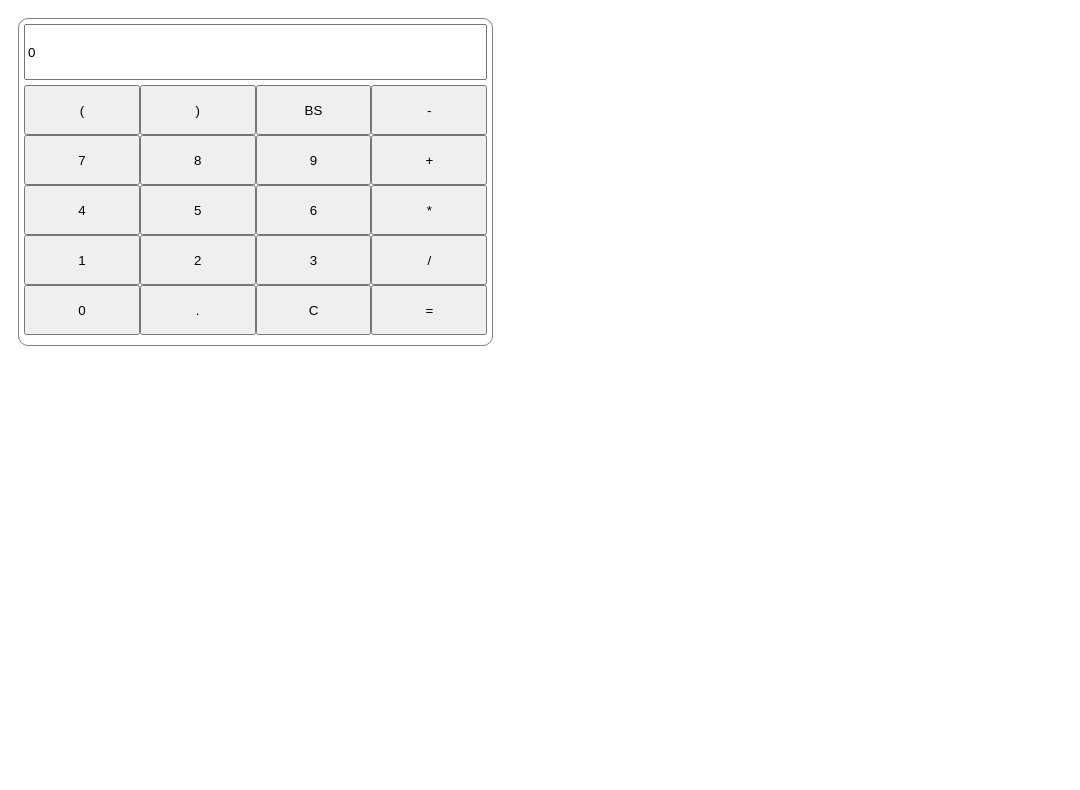
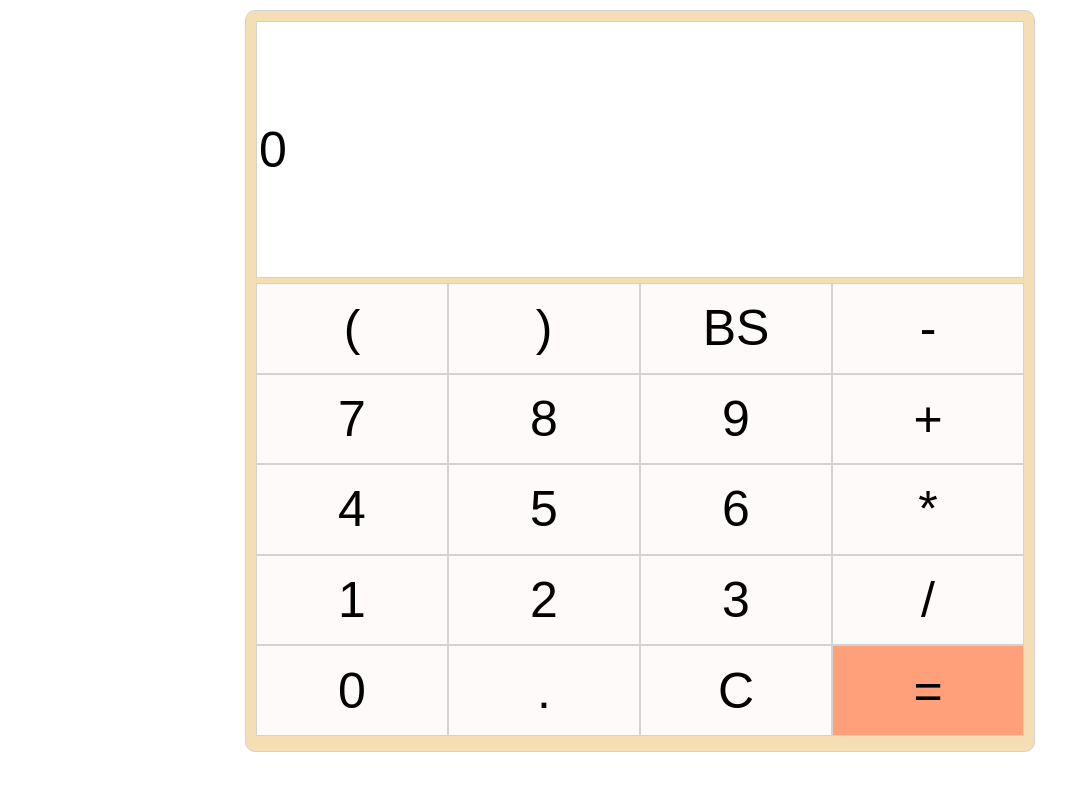
Before and after one commit to Boganowskiy/myCalculator, a React (Create React App) app: page / in a window 1280 px wide. Shown: the top 790 px of the page, without its empty margins (0-1080 px from the left). Built offline with nearby package versions, Linux system fonts and the light colour scheme.

Commit message:
Added some adaptive properties in css

```diff
--- a/src/style/styles.css
+++ b/src/style/styles.css
@@ -1,26 +1,73 @@
 .board {
-  display: inline-flex;
-  flex-wrap: wrap;
+  border: solid 1px lightgrey;
+  border-radius: 10px;
+  background-color: wheat;
+  display:flex;
   flex-direction: column;
-  border: solid 1px grey;
-  border-radius: 10px;
-  padding: 5px;
-  margin: 10px;
-
+  font-size: 50px;
+  margin: 10px auto;
+  padding: 10px;
+  width: 80vw;
 }
 
 input[type='text'] {
-  flex-grow: 2;
-  min-height: 50px;
+  border: 1px solid lightgrey;
+  font-size: 1em;
+  flex: 1 1 10vh;
 }
 
 .keyboard {
-  display: flex;
+  flex: 1 1 40vh;
+  display:flex;
   flex-wrap: wrap;
   padding: 5px 0px;
+
 }
 
 .button {
   flex: 1 1 25%;
-  min-height: 50px;
+  font-size: 1em;
+  min-height: 150px;
+  background-color: #FFFAFA;
+  border: 1px solid #D3D3D3;
 }
+
+.equalBtn {
+  background-color: LightSalmon;
+}
+
+@media (min-width: 750px) {
+  .board {
+    width: 70vw;
+  }
+
+  input[type='text'] {
+    flex: 1 1 15vh;
+  }
+
+  .keyboard {
+    flex: 1 1 40vh;
+  }
+
+  .button {
+    min-height: 50px;
+  }
+}
+
+@media (min-width: 990px) {
+  .board {
+    width: 60vw;
+    height: 90vh;
+  }
+  input[type='text'] {
+    flex: 1 1 15vh;
+  }
+
+  .keyboard {
+    flex: 1 1 40vh;
+  }
+
+  .button {
+    min-height: 50px;
+  }
+}
```
